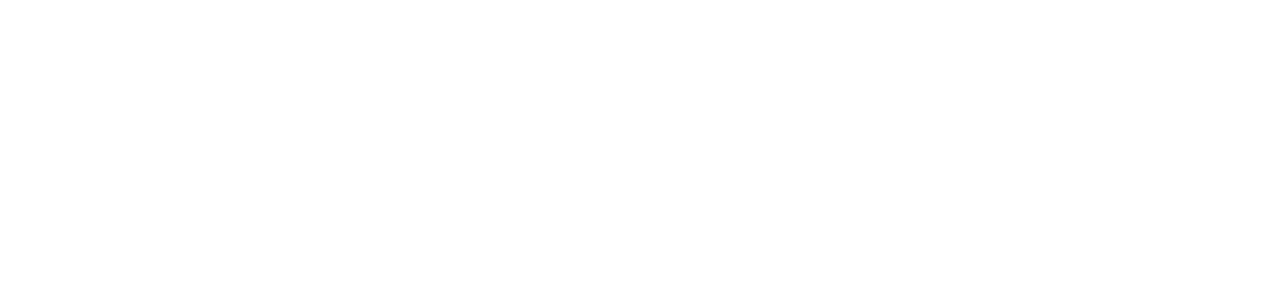
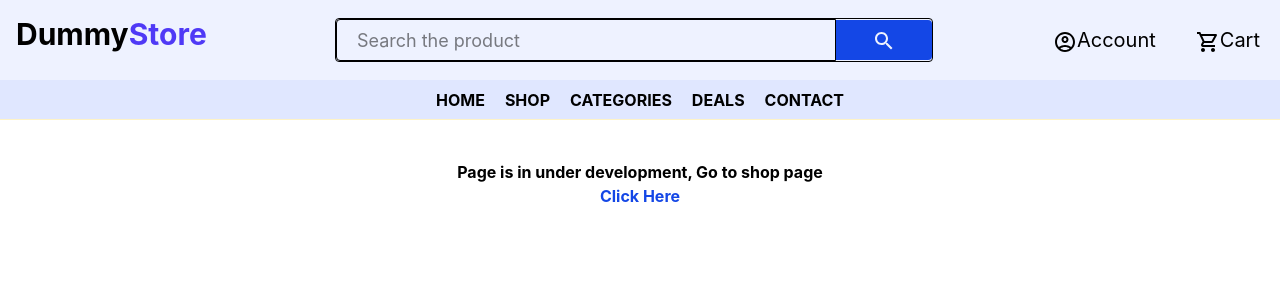
Before and after one commit to abhishekkjaiml/ecommers-react-js, a React (Vite) app: page /auth in a window 1280 px wide. Before the commit this address had no page. Shown: the top 300 px of the page. Built offline with nearby package versions, Linux system fonts and the light colour scheme.

Commit message:
other pages are added

```diff
--- a/src/App.tsx
+++ b/src/App.tsx
@@ -1,6 +1,11 @@
 import { Routes, Route } from 'react-router-dom'
 import { Home } from "./Page/Home"
 import { ShopPage } from './Page/ShopPage'
+import { Catogaries } from './Page/Catogaries'
+import { Deals } from './Page/Deals'
+import { Contact } from './Page/Contact'
+import { Auth } from './Page/Auth'
+import { Cart } from './Page/Cart'
 
 const App = () => {
   return (
@@ -11,6 +16,21 @@ const App = () => {
       <Routes>
         <Route  path='/shop'  element={<ShopPage />} />
       </Routes>
+      <Routes>
+        <Route  path='/catogaries'  element={<Catogaries />} />
+      </Routes>
+      <Routes>
+        <Route  path='/deals'  element={<Deals />} />
+      </Routes>
+      <Routes>
+        <Route  path='/contact'  element={<Contact />} />
+      </Routes>
+      <Routes>
+        <Route  path='/auth'  element={<Auth />} />
+      </Routes>
+      <Routes>
+        <Route  path='/cart'  element={<Cart />} />
+      </Routes>
     </div>
   )
 }
--- /dev/null
+++ b/src/Page/Auth.tsx
@@ -0,0 +1,23 @@
+import { Navbar } from "../components/Navbar";
+import { NavbarLink } from "../components/NavbarLink";
+import { useNavigate } from "react-router-dom";
+
+export const Auth = () => {
+
+  const navigate = useNavigate();
+
+  return (
+    <>
+      <div>
+        <Navbar />
+        <main>
+          <NavbarLink />
+        </main>
+      </div>
+      <div  className="flex flex-col items-center mt-10">
+        <h1 className="font-bold">Page is in under development, Go to shop page</h1>
+        <p  onClick={() => navigate('/shop')}  className="font-bold hover:cursor-pointer text-blue-700">Click Here</p>
+      </div>
+    </>
+  );
+};
--- /dev/null
+++ b/src/Page/Cart.tsx
@@ -0,0 +1,23 @@
+import { Navbar } from "../components/Navbar";
+import { NavbarLink } from "../components/NavbarLink";
+import { useNavigate } from "react-router-dom";
+
+export const Cart = () => {
+
+  const navigate = useNavigate();
+
+  return (
+    <>
+      <div>
+        <Navbar />
+        <main>
+          <NavbarLink />
+        </main>
+      </div>
+      <div  className="flex flex-col items-center mt-10">
+        <h1 className="font-bold">Page is in under development, Go to shop page</h1>
+        <p  onClick={() => navigate('/shop')}  className="font-bold hover:cursor-pointer text-blue-700">Click Here</p>
+      </div>
+    </>
+  );
+};
--- /dev/null
+++ b/src/Page/Catogaries.tsx
@@ -0,0 +1,23 @@
+import { Navbar } from "../components/Navbar";
+import { NavbarLink } from "../components/NavbarLink";
+import { useNavigate } from "react-router-dom";
+
+export const Catogaries = () => {
+
+  const navigate = useNavigate();
+
+  return (
+    <>
+      <div>
+        <Navbar />
+        <main>
+          <NavbarLink />
+        </main>
+      </div>
+      <div  className="flex flex-col items-center mt-10">
+        <h1 className="font-bold">Page is in under development, Go to shop page</h1>
+        <p  onClick={() => navigate('/shop')}  className="font-bold hover:cursor-pointer text-blue-700">Click Here</p>
+      </div>
+    </>
+  );
+};
--- /dev/null
+++ b/src/Page/Contact.tsx
@@ -0,0 +1,23 @@
+import { Navbar } from "../components/Navbar";
+import { NavbarLink } from "../components/NavbarLink";
+import { useNavigate } from "react-router-dom";
+
+export const Contact = () => {
+
+  const navigate = useNavigate();
+
+  return (
+    <>
+      <div>
+        <Navbar />
+        <main>
+          <NavbarLink />
+        </main>
+      </div>
+      <div  className="flex flex-col items-center mt-10">
+        <h1 className="font-bold">Page is in under development, Go to shop page</h1>
+        <p  onClick={() => navigate('/shop')}  className="font-bold hover:cursor-pointer text-blue-700">Click Here</p>
+      </div>
+    </>
+  );
+};
--- /dev/null
+++ b/src/Page/Deals.tsx
@@ -0,0 +1,23 @@
+import { Navbar } from "../components/Navbar";
+import { NavbarLink } from "../components/NavbarLink";
+import { useNavigate } from "react-router-dom";
+
+export const Deals = () => {
+
+  const navigate = useNavigate();
+
+  return (
+    <>
+      <div>
+        <Navbar />
+        <main>
+          <NavbarLink />
+        </main>
+      </div>
+      <div  className="flex flex-col items-center mt-10">
+        <h1 className="font-bold">Page is in under development, Go to shop page</h1>
+        <p  onClick={() => navigate('/shop')}  className="font-bold hover:cursor-pointer text-blue-700">Click Here</p>
+      </div>
+    </>
+  );
+};
--- a/src/components/Navbar.tsx
+++ b/src/components/Navbar.tsx
@@ -17,17 +17,17 @@ export const Navbar = () => {
         <ul className="flex flex-wrap items-center  text-[20px] gap-10 mr-5">
           <li   className="mr-20">
             <div    className="border   rounded-sm">
-              <input    className="border outline-none   rounded-tl-sm rounded-bl-sm w-125 h-10 text-[18px] p-5" placeholder="Enter Value" />
+              <input    className="border outline-none   rounded-tl-sm rounded-bl-sm w-125 h-10 text-[18px] p-5" placeholder="Search the product" />
               <span className="bg-blue-700 p-2 rounded-r-sm outline-none">
                 <SearchOutlinedIcon className="ml-7 mr-7 text-indigo-50"  />
               </span>
             </div>
           </li>
-          <li   onClick={() => navigate('/auth')} className="">
+          <li   onClick={() => navigate('/auth')} className="hover:cursor-pointer">
             <AccountCircleOutlinedIcon />
             Account
           </li>
-          <li   onClick={() => navigate('/cart')}   className="">
+          <li   onClick={() => navigate('/cart')}   className="hover:cursor-pointer">
             <ShoppingCartOutlinedIcon />
             Cart
           </li>
```
